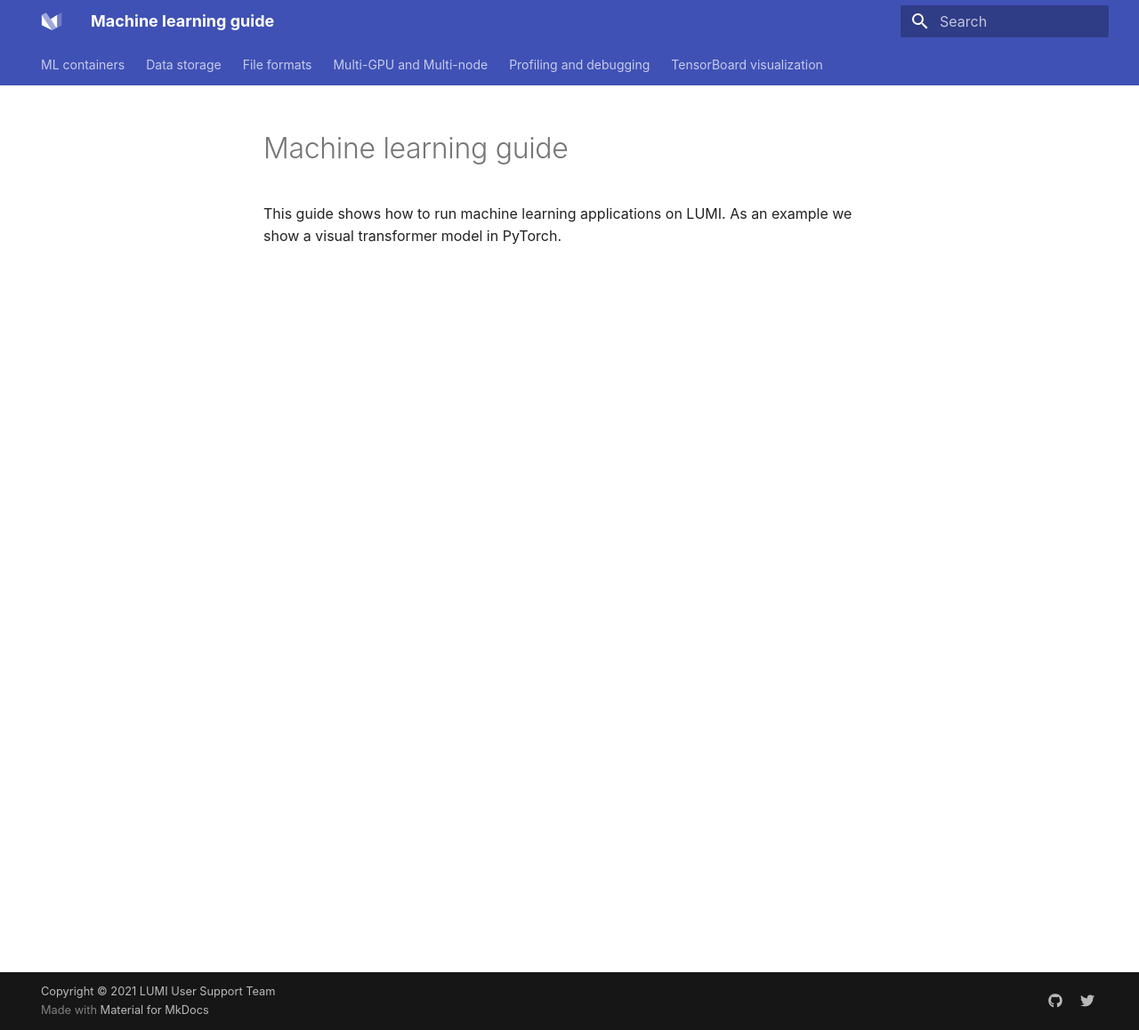
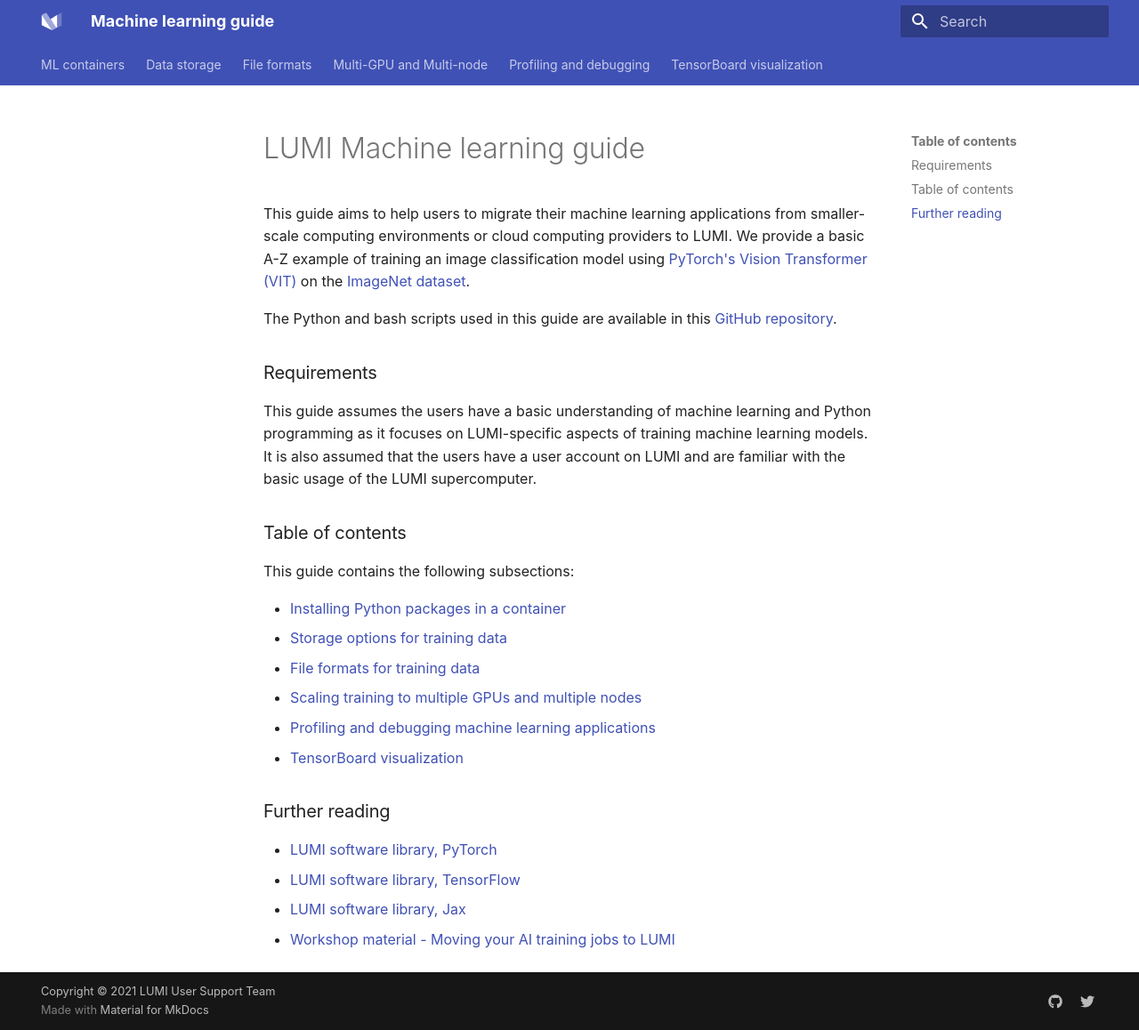
Before and after one commit to Lumi-supercomputer/LUMI-AI-example, an MkDocs documentation site: the page built from docs/index.md, in a window 1280 px wide and 1158 px high. Shown: the whole window at 89% size. Built offline with MkDocs 1.6.1 and Material for MkDocs 9.7.7, drawn with Linux system fonts in a browser that asks for light colours.

Commit message:
add introduction to index.md

```diff
--- a/docs/index.md
+++ b/docs/index.md
@@ -1,3 +1,28 @@
-# Machine learning guide
+# LUMI Machine learning guide
 
-This guide shows how to run machine learning applications on LUMI. As an example we show a visual transformer model in PyTorch.
+This guide aims to help users to migrate their machine learning applications from smaller-scale computing environments or cloud computing providers to LUMI. We provide a basic A-Z example of training an image classification model using [PyTorch's Vision Transformer (VIT)](https://pytorch.org/vision/main/models/vision_transformer.html) on the [ImageNet dataset](https://www.image-net.org/).
+
+The Python and bash scripts used in this guide are available in this [GitHub repository](https://github.com/Lumi-supercomputer/LUMI-AI-example/tree/main).
+
+### Requirements
+
+This guide assumes the users have a basic understanding of machine learning and Python programming as it focuses on LUMI-specific aspects of training machine learning models. It is also assumed that the users have a user account on LUMI and are familiar with the basic usage of the LUMI supercomputer.
+
+### Table of contents
+
+This guide contains the following subsections:
+
+- [Installing Python packages in a container](containers.md)
+- [Storage options for training data](data_storage.md)
+- [File formats for training data](file_formats.md)
+- [Scaling training to multiple GPUs and multiple nodes](multi_gpu_and_node.md)
+- [Profiling and debugging machine learning applications](profiling_and_debugging.md)
+- [TensorBoard visualization](visualization.md)
+
+
+### Further reading
+
+- [LUMI software library, PyTorch](https://lumi-supercomputer.github.io/LUMI-EasyBuild-docs/p/PyTorch/)
+- [LUMI software library, TensorFlow](https://lumi-supercomputer.github.io/LUMI-EasyBuild-docs/t/TensorFlow/)
+- [LUMI software library, Jax](https://lumi-supercomputer.github.io/LUMI-EasyBuild-docs/j/jax/)
+- [Workshop material - Moving your AI training jobs to LUMI](https://lumi-supercomputer.github.io/LUMI-training-materials/ai-20240529/)
```
